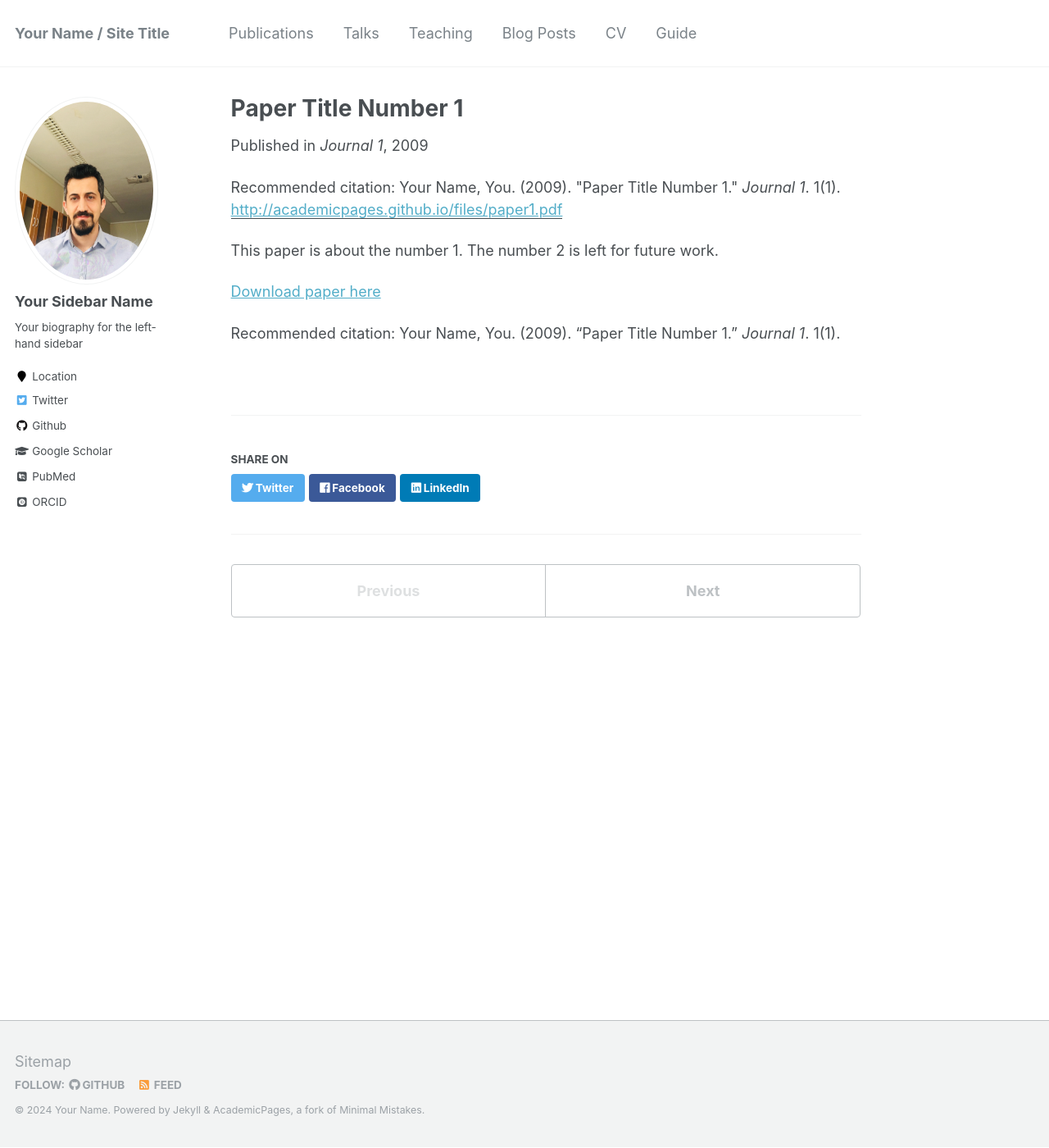
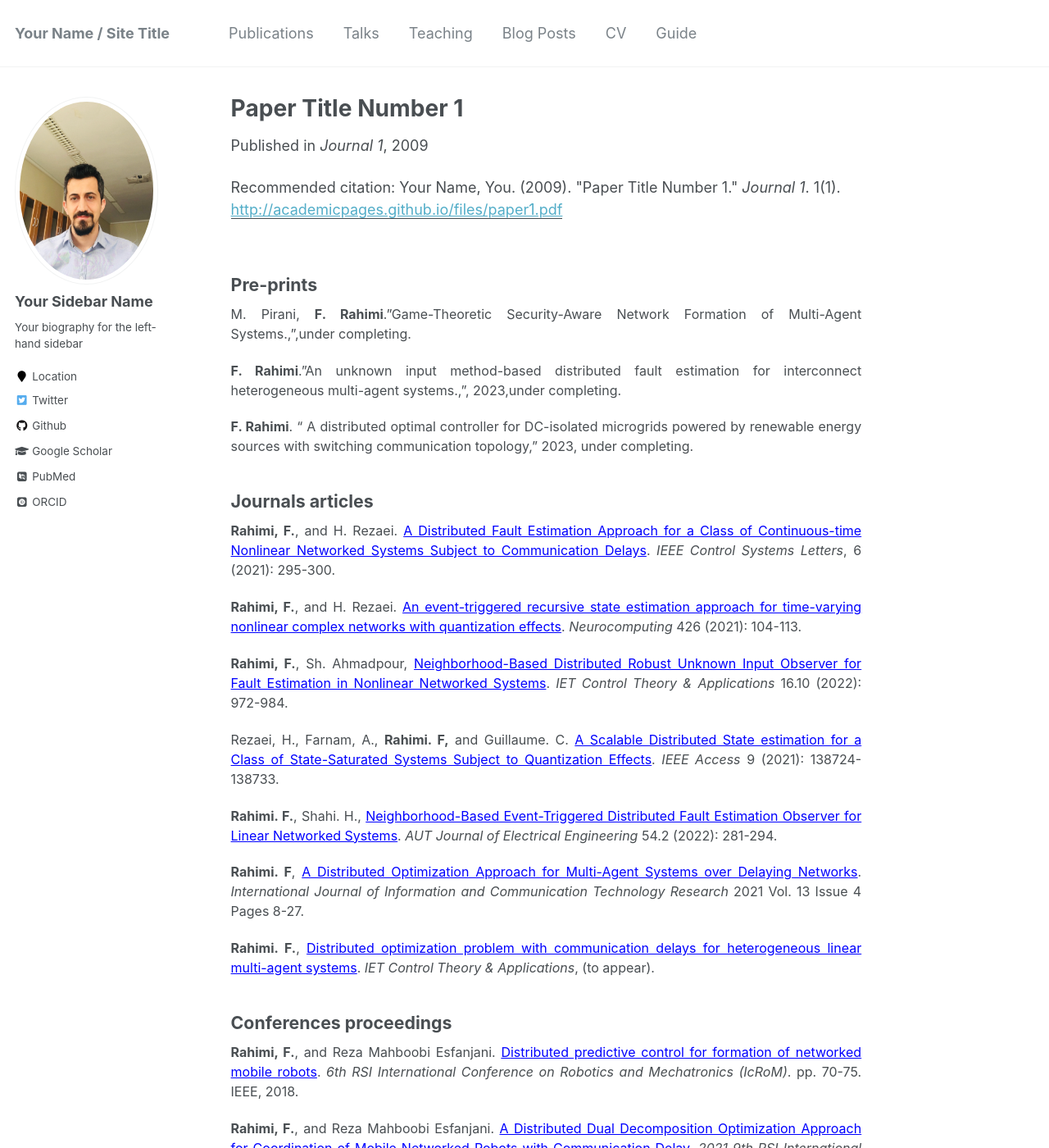
Before and after one commit to Farshad-Rahimi/FarshadRahimi, a Jekyll site: the page built from _publications/2009-10-01-paper-title-number-1.md, in a window 1280 px wide and 1400 px high. Shown: the whole window at 82% size. Built offline with Jekyll 4.4.1, drawn with Linux system fonts in a browser that asks for light colours; some web fonts are replaced; some of the changed text lies outside the part shown.

Commit message:
Update 2009-10-01-paper-title-number-1.md

```diff
--- a/_publications/2009-10-01-paper-title-number-1.md
+++ b/_publications/2009-10-01-paper-title-number-1.md
@@ -8,8 +8,56 @@ venue: 'Journal 1'
 paperurl: 'http://academicpages.github.io/files/paper1.pdf'
 citation: 'Your Name, You. (2009). &quot;Paper Title Number 1.&quot; <i>Journal 1</i>. 1(1).'
 ---
-This paper is about the number 1. The number 2 is left for future work.
 
-[Download paper here](http://academicpages.github.io/files/paper1.pdf)
+{: .text-justify style="font-size: 16pt" reversed="reversed"}
+#### Pre-prints
 
-Recommended citation: Your Name, You. (2009). "Paper Title Number 1." <i>Journal 1</i>. 1(1).
+{: .text-justify style="font-size: 12pt" reversed="reversed"}
+ M. Pirani, **F. Rahimi**."Game-Theoretic Security-Aware Network Formation of Multi-Agent Systems.,",under completing.
+
+{: .text-justify style="font-size: 12pt" reversed="reversed"}
+**F. Rahimi**."An unknown input method-based distributed fault estimation for interconnect heterogeneous multi-agent systems.,", 2023,under completing.
+
+{: .text-justify style="font-size: 12pt" reversed="reversed"}
+**F. Rahimi**. " A distributed optimal controller for DC-isolated microgrids powered by renewable energy sources with switching communication topology," 2023, under completing.
+
+{: .text-justify style="font-size: 16pt" reversed="reversed"}
+#### Journals articles
+
+{: .text-justify style="font-size: 12pt" reversed="reversed"}
+**Rahimi, F.**, and H. Rezaei. [A Distributed Fault Estimation Approach for a Class of Continuous-time Nonlinear Networked Systems Subject to Communication Delays](https://ieeexplore.ieee.org/abstract/document/9397783){:style="color: blue"}. *IEEE Control Systems Letters*, 6 (2021): 295-300.
+
+
+{: .text-justify style="font-size: 12pt" reversed="reversed"}
+**Rahimi, F.**, and H. Rezaei. [An event-triggered recursive state estimation approach for time-varying nonlinear complex networks with quantization effects](https://www.sciencedirect.com/science/article/abs/pii/S0925231220316088){:style="color: blue"}. *Neurocomputing* 426 (2021): 104-113.
+
+{: .text-justify style="font-size: 12pt" reversed="reversed"}
+**Rahimi, F.**, Sh. Ahmadpour, [Neighborhood-Based Distributed Robust Unknown Input Observer for Fault Estimation in Nonlinear Networked Systems](https://ietresearch.onlinelibrary.wiley.com/doi/full/10.1049/cth2.12278){:style="color: blue"}. *IET Control Theory & Applications* 16.10 (2022): 972-984.
+
+{: .text-justify style="font-size: 12pt" reversed="reversed"}
+Rezaei, H., Farnam, A., **Rahimi. F,** and Guillaume. C. [A Scalable Distributed State estimation for a Class of State-Saturated Systems Subject to Quantization Effects](https://ieeexplore.ieee.org/abstract/document/9562519){:style="color: blue"}. *IEEE Access* 9 (2021): 138724-138733.
+
+{: .text-justify style="font-size: 12pt" reversed="reversed"}
+**Rahimi. F.**, Shahi. H., [Neighborhood-Based Event-Triggered Distributed Fault Estimation Observer for Linear Networked Systems](https://eej.aut.ac.ir/article_4854.html){:style="color: blue"}. *AUT Journal of Electrical Engineering* 54.2 (2022): 281-294.
+
+{: .text-justify style="font-size: 12pt" reversed="reversed"}
+**Rahimi. F**, [A Distributed Optimization Approach for Multi-Agent Systems over Delaying Networks](http://ijict.itrc.ac.ir/article-1-495-en.html){:style="color: blue"}. *International Journal of Information and Communication Technology Research* 2021 Vol. 13 Issue 4 Pages 8-27.
+
+{: .text-justify style="font-size: 12pt" reversed="reversed"}
+**Rahimi. F.**, [Distributed optimization problem with communication delays for heterogeneous linear multi-agent systems](https://doi.org/10.48550/arXiv.2208.10549){:style="color: blue"}. *IET Control Theory & Applications*, (to appear).
+
+
+{: .text-justify style="font-size: 16pt" reversed="reversed"}
+#### Conferences proceedings
+
+{: .text-justify style="font-size: 12pt" reversed="reversed"}
+**Rahimi, F.**, and Reza Mahboobi Esfanjani. [Distributed predictive control for formation of networked mobile robots](https://ieeexplore.ieee.org/abstract/document/8657625){:style="color: blue"}. *6th RSI International Conference on Robotics and Mechatronics (IcRoM)*. pp. 70-75. IEEE, 2018.
+
+{: .text-justify style="font-size: 12pt" reversed="reversed"}
+**Rahimi, F.**, and Reza Mahboobi Esfanjani. [A Distributed Dual Decomposition Optimization Approach for Coordination of Mobile Networked Robots with Communication Delay](https://ieeexplore.ieee.org/abstract/document/9663474){:style="color: blue"}. *2021 9th RSI International Conference on Robotics and Mechatronics (IcRoM)*. IEEE, 2021.
+
+{: .text-justify style="font-size: 12pt" reversed="reversed"}
+ **Rahimi, F.** [Distributed Control for Nonlinear Multi-Agent Systems Subject to Communication Delays and Cyber-Attacks: Applied to One-Link Manipulators](https://ieeexplore.ieee.org/abstract/document/9663446){:style="color: blue"}. *2021 9th RSI International Conference on Robotics and Mechatronics (IcRoM)*. IEEE, 2021.
+
+{: .text-justify style="font-size: 12pt" reversed="reversed"}
+**Rahimi. F.**, Ziaee. S. ,[Reinforcement learning-based optimized control for tracking of nonlinear systems with adversarial attacks](https://doi.org/10.48550/arXiv.2209.02165){:style="color: blue"}.
```
